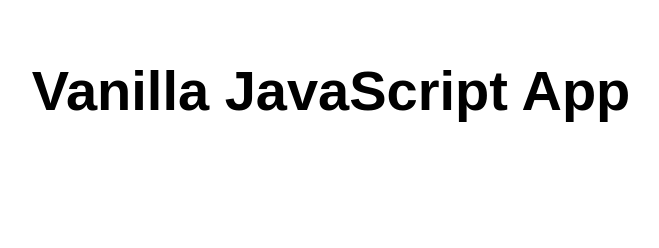
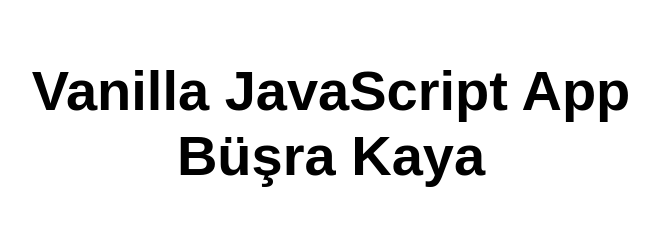
Before and after one commit to bus-ra-kaya/SmartDesk-Azure-Lab, a website: page src/index.html in a window 1280 px wide. Shown: the whole page, without its empty margins (309-968 px from the left). Drawn offline with Linux system fonts and the light colour scheme.

Commit message:
Update header to include author's name

```diff
--- a/src/index.html
+++ b/src/index.html
@@ -10,7 +10,7 @@
 
 <body>
   <main>
-    <h1>Vanilla JavaScript App</h1>
+    <h1>Vanilla JavaScript App Büşra Kaya</h1>
   </main>
 </body>
 
```
